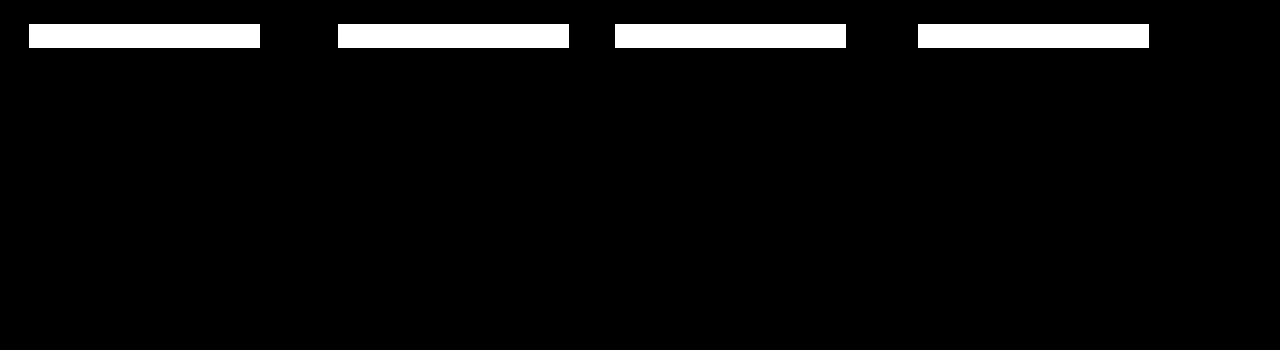
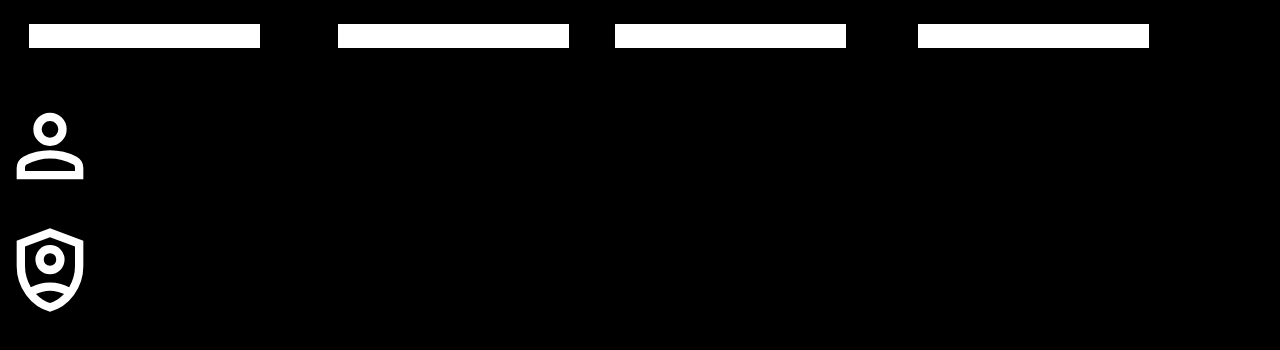
Before and after one commit to Manishr345/EduSync, a React (Vite) app in the folder FrontEnd/: page /profile in a window 1280 px wide. Shown: the top 350 px of the page. Built offline with nearby package versions, Linux system fonts and the light colour scheme.

Commit message:
user and admin icon created

```diff
--- a/FrontEnd/src/components/Card.jsx
+++ b/FrontEnd/src/components/Card.jsx
@@ -9,27 +9,27 @@ const Card = () => {
                     <h1 className='text-3xl font-bold text-center'>Features</h1>
                 </div>
                 <div className='w-full sm:h-[clac(90vh-36px)] grid sm:grid-cols-3 sm:gap-x-[3vw] lg:gap-x-25 gap-y-20 sm:px-20 px-10 mt-10 grid-cols-1 sm:max-[800px]:grid-cols-2'>
-                    <div className=' rounded-xl p-6  border-l-4 border-b-4 border-white text-center flex flex-col  items-center' style={{ backgroundColor: '#0d3645' }}>
+                    <div className=' rounded-xl p-6  border-l-4 border-b-4 border-white text-center flex flex-col  items-center' style={{ backgroundColor: '#021D3C' }}>
                         <h2 className='text-xl font-bold text-center'>FACULTIES</h2>
                         <p className='mt-4'>PHD <br />CEO <br />Ex-FANG</p>
                     </div>
-                    <div className=' rounded-xl p-6 border-l-4 border-b-4 border-white text-center flex flex-col  items-center' style={{ backgroundColor: '#0d3645' }}>
+                    <div className=' rounded-xl p-6 border-l-4 border-b-4 border-white text-center flex flex-col  items-center' style={{ backgroundColor: '#021D3C' }}>
                         <h2 className='text-xl font-bold text-center'>PLACEMENT</h2>
                         <p className='mt-4'>FANG <br />Wipro<br />JP Morgan</p>
                     </div>
-                    <div className=' rounded-xl  sm:p-6 py-5 border-l-4 border-b-4 border-white text-center flex flex-col  items-center' style={{ backgroundColor: '#0d3645' }}>
+                    <div className=' rounded-xl  sm:p-6 py-5 border-l-4 border-b-4 border-white text-center flex flex-col  items-center' style={{ backgroundColor: '#021D3C' }}>
                         <h2 className='text-xl font-bold text-center '>INFRASTRUCTURE</h2>
                         <p className='mt-4 '>Turf <br />Adv Library<br /> Adv Seminar Halls<br />Adv Labs/Classrooms</p>
                     </div>
-                    <div className=' rounded-xl p-6 border-l-4 border-b-4 border-white text-center flex flex-col  items-center' style={{ backgroundColor: '#0d3645' }}>
+                    <div className=' rounded-xl p-6 border-l-4 border-b-4 border-white text-center flex flex-col  items-center' style={{ backgroundColor: '#021D3C' }}>
                         <h2 className='text-xl font-bold text-center'>SCHOLARSHIPS</h2>
                         <p className='mt-4'>Ews<br />Others<br /> Minority <br />Grade based </p>
                     </div>
-                    <div className=' rounded-xl p-6 border-l-4 border-b-4 border-white text-center flex flex-col  items-center' style={{ backgroundColor: '#0d3645' }}>
+                    <div className=' rounded-xl p-6 border-l-4 border-b-4 border-white text-center flex flex-col  items-center' style={{ backgroundColor: '#021D3C' }}>
                         <h2 className='text-xl font-bold text-center'>PROGRAMS</h2>
                         <p className='mt-4'>Workshop <br />hackathon <br />Dual-Degree <br />International exachange program</p>
                     </div>
-                    <div className=' rounded-xl p-6 border-l-4 border-b-4 border-white text-center flex flex-col  items-center' style={{ backgroundColor: '#0d3645' }}>
+                    <div className=' rounded-xl p-6 border-l-4 border-b-4 border-white text-center flex flex-col  items-center' style={{ backgroundColor: '#021D3C' }}>
                         <h2 className='text-xl font-bold text-center'>COMMITTEES</h2>
                         <p className='mt-4'>Tech <br />NSS<br />NCC <br /> Finance <br />Cultural</p>
                     </div>
--- a/FrontEnd/src/components/Footer.jsx
+++ b/FrontEnd/src/components/Footer.jsx
@@ -41,6 +41,7 @@ const Footer = () => {
 
 
 
+
     </>
 
   )
--- a/FrontEnd/src/components/Login.jsx
+++ b/FrontEnd/src/components/Login.jsx
@@ -1,12 +1,13 @@
 import React from 'react'
 
 const Login = () => {
+
     return (
         <>
             <div className='w-full h-[100vh] flex justify-center items-center bg-black'>
                 <div className="relative py-3 sm:max-w-xl sm:mx-auto w-full">
                     <div
-                        className="relative px-4 py-10 bg-[#0d3645ba] mx-8 md:mx-0  rounded-3xl sm:p-10 border  shadow-none transition-all duration-500 cursor-pointer   hover:shadow-[-6px_-6px_15px_#0ea5e9] "
+                        className="relative px-4 py-10 bg-[#021D3C] mx-8 md:mx-0  rounded-3xl sm:p-10 border  shadow-none transition-all duration-500 cursor-pointer   hover:shadow-[-6px_-6px_15px_#0ea5e9] "
                     >
                         <div className="max-w-md mx-auto text-white">
                             <div className="flex items-center space-x-5 justify-center">
@@ -77,6 +78,24 @@ const Login = () => {
                     </div>
                 </div>
             </div>
+            <div className="flex justify-center items-center h-screen ">
+                <div className="flex justify-center items-center rounded-3xl gap-16 border w-[40rem] h-[20rem] bg-[#021D3C] shadow-none transition-all duration-500 cursor-pointer   hover:shadow-[-6px_-6px_15px_#0ea5e9] ">
+                    <div className="mx-5 flex p-5 rounded-2xl justify-center items-center hover:bg-[#02264F]">
+                        <button className="border-none bg-none cursor-pointer flex flex-col justify-center items-center">
+                            <svg xmlns="http://www.w3.org/2000/svg" height="100px" viewBox="0 -960 960 960" width="100px" fill="#ffff"><path d="M480-480q-66 0-113-47t-47-113q0-66 47-113t113-47q66 0 113 47t47 113q0 66-47 113t-113 47ZM160-160v-112q0-34 17.5-62.5T224-378q62-31 126-46.5T480-440q66 0 130 15.5T736-378q29 15 46.5 43.5T800-272v112H160Zm80-80h480v-32q0-11-5.5-20T700-306q-54-27-109-40.5T480-360q-56 0-111 13.5T260-306q-9 5-14.5 14t-5.5 20v32Zm240-320q33 0 56.5-23.5T560-640q0-33-23.5-56.5T480-720q-33 0-56.5 23.5T400-640q0 33 23.5 56.5T480-560Zm0-80Zm0 400Z" /></svg>
+                            <div className='text-white font-bold text-3xl'>Student</div>
+                        </button>
+                    </div>
+                    <div className="mx-5 flex justify-center items-center p-5 rounded-2xl  hover:bg-[#02264F]">
+                        <button className="border-none bg-none cursor-pointer flex flex-col justify-center items-center">
+                            <svg xmlns="http://www.w3.org/2000/svg" height="100px" viewBox="0 -960 960 960" width="100px" fill="#ffff"><path d="M480-440q-59 0-99.5-40.5T340-580q0-59 40.5-99.5T480-720q59 0 99.5 40.5T620-580q0 59-40.5 99.5T480-440Zm0-80q26 0 43-17t17-43q0-26-17-43t-43-17q-26 0-43 17t-17 43q0 26 17 43t43 17Zm0 440q-139-35-229.5-159.5T160-516v-244l320-120 320 120v244q0 152-90.5 276.5T480-80Zm0-400Zm0-315-240 90v189q0 54 15 105t41 96q42-21 88-33t96-12q50 0 96 12t88 33q26-45 41-96t15-105v-189l-240-90Zm0 515q-36 0-70 8t-65 22q29 30 63 52t72 34q38-12 72-34t63-52q-31-14-65-22t-70-8Z" /></svg>
+                            <div className='text-white font-bold text-3xl'>Admin</div>
+                        </button>
+                    </div>
+                </div>
+
+            </div>
+
         </>
     )
 }
```
